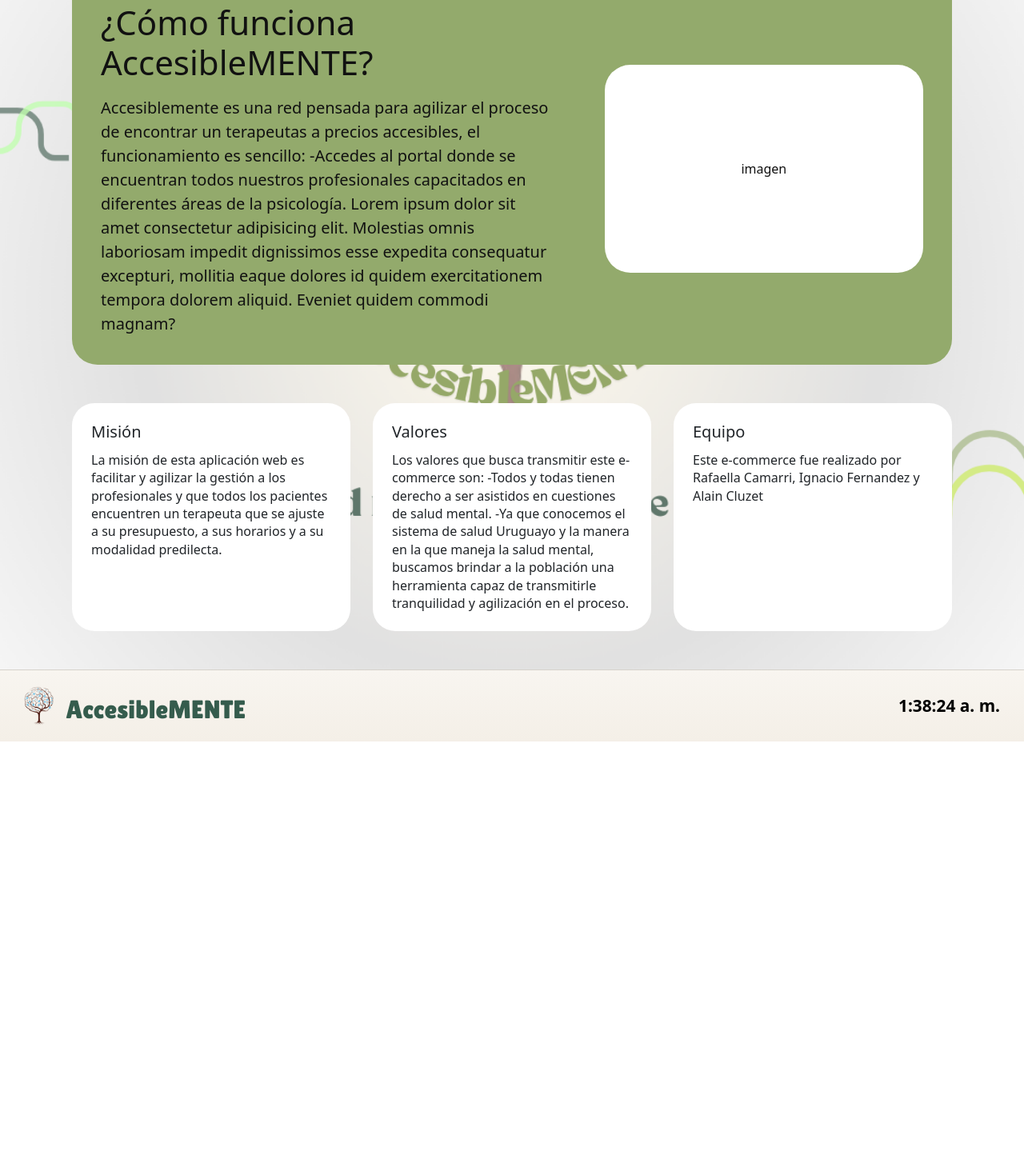
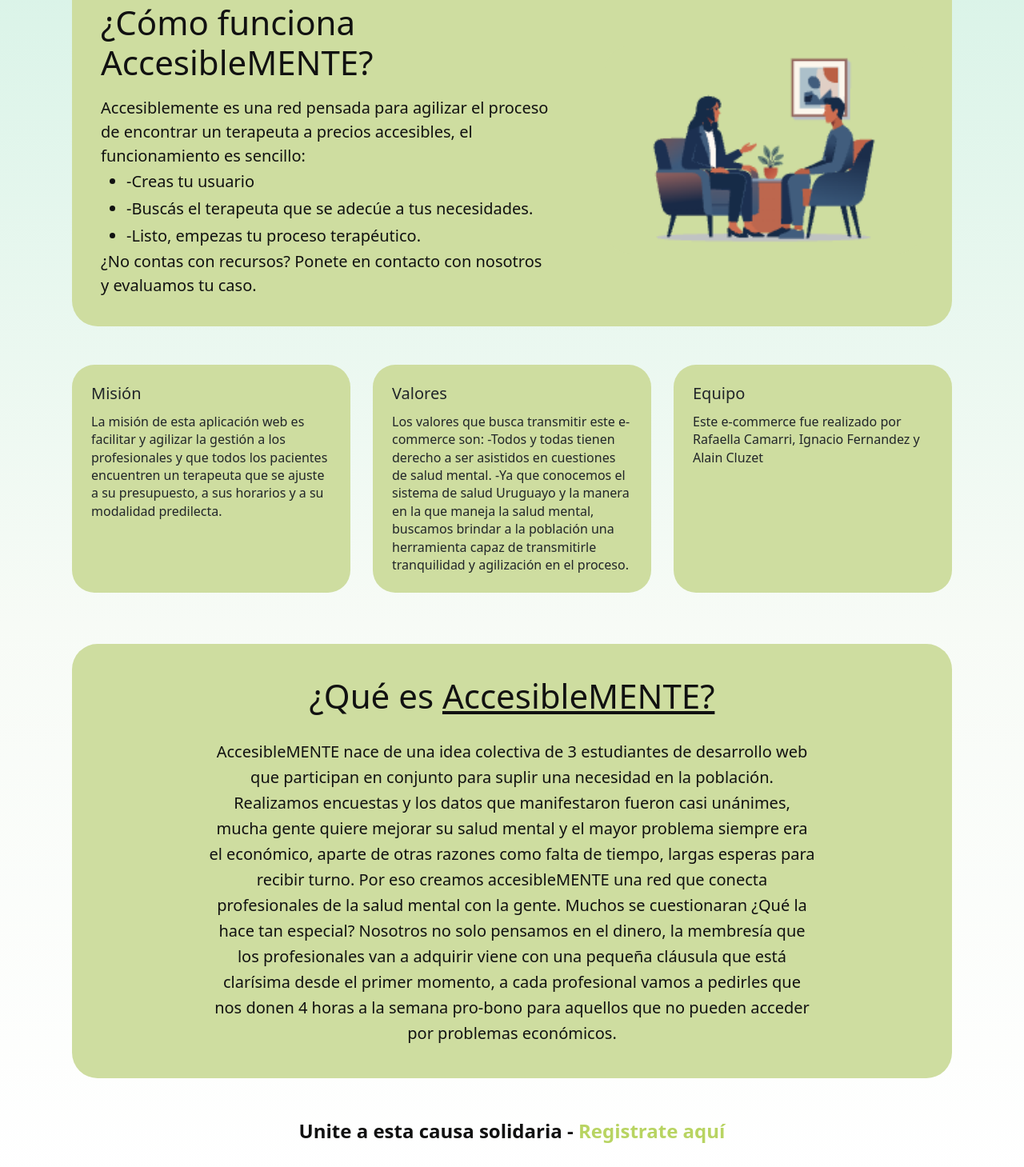
Before and after one commit to Alaincluzet/AccesibleMENTE, a React (Vite) app: page /sobre-nosotros in a window 1280 px wide. Shown: the part 171-1630 px from the top of the page at 80% size. Before the commit the page ends 1098 px from the top, so only its background shows below. Built offline with nearby package versions, Linux system fonts and the light colour scheme.

Commit message:
realicé segunda parte de la sección y cambié colores

```diff
--- a/src/pages/AboutUs.css
+++ b/src/pages/AboutUs.css
@@ -1,11 +1,7 @@
 .aboutUs {
   min-height: 100vh;
   padding: 48px 32px;
-  background-color: #eef1dc;
-  background-image: url("/fondo.png");
-  background-size: cover;
-  background-position: center;
-  background-repeat: no-repeat;
+  background: linear-gradient(to bottom, #d8f3e7 0%, #f7fbf6 55%, #ffffff 100%);
 }
 .about-hero {
   max-width: 1100px;
@@ -15,7 +11,7 @@
   grid-template-columns: 1.2fr 0.8fr;
   gap: 32px;
   align-items: center;
-  background-color: #93aa6c;
+  background-color: #cedda0;
   border-radius: 32px;
 }
 
@@ -31,13 +27,26 @@
   line-height: 1.5;
   color: #111;
 }
+.about-text ul {
+  max-width: 560px;
+  margin: 0;
+  font-size: 20px;
+  line-height: 1.7;
+  color: #111;
+}
 .about-imagen {
   min-height: 260px;
   display: grid;
   place-items: center;
-  background-color: #ffffff;
+  background-color: #cedda0;
   border-radius: 32px;
   color: #111;
+}
+.about-imagen img {
+  width: 95%;
+  max-width: 300px;
+  height: auto;
+  display: block;
 }
 .about-cards {
   max-width: 1100px;
@@ -50,7 +59,7 @@
 .about-card {
   min-height: 170px;
   padding: 24px;
-  background-color: #ffffff;
+  background-color: #cedda0;
   border-radius: 28px;
 }
 .about-card h3 {
@@ -60,6 +69,48 @@
 .about-card p {
   margin: 0;
   line-height: 1.4;
+}
+.about-info {
+  max-width: 1100px;
+  margin: 64px auto 0;
+  text-align: center;
+}
+.about-info h1 {
+  margin: 0 0 28px;
+  font-size: 42px;
+  color: #111;
+}
+.about-info-box {
+  padding: 40px;
+  background-color: #cedda0;
+  border-radius: 32px;
+}
+.about-info-box p {
+  max-width: 760px;
+  margin: 0 auto;
+  font-size: 20px;
+  line-height: 1.6;
+  color: #111;
+  text-align: center;
+}
+.about-register {
+  max-width: 1100px;
+  margin: 48px auto 0;
+  text-align: center;
+}
+.about-register p {
+  margin: 0;
+  font-size: 24px;
+  font-weight: 600;
+  color: #111;
+}
+.about-register a {
+  color: #b8d462;
+  text-decoration: none;
+  font-weight: 700;
+}
+.about-register a:hover {
+  text-decoration: underline;
 }
 @media (max-width: 768px) {
   .aboutUs {
@@ -75,7 +126,14 @@
   .about-cards {
     grid-template-columns: repeat(2, 1fr);
   }
+  .about-info h2 {
+    font-size: 34px;
+  }
+  .about-info-box {
+    padding: 28px;
+  }
 }
+
 @media (max-width: 480px) {
   .about-cards {
     grid-template-columns: 1fr;
--- a/src/pages/AboutUs.jsx
+++ b/src/pages/AboutUs.jsx
@@ -1,3 +1,4 @@
+import { Link, Links } from "react-router-dom";
 import NavbarComponent from "../components/layouts/NavBarComponent";
 import "./AboutUs.css";
 function AboutUs() {
@@ -8,17 +9,21 @@ function AboutUs() {
           <h1>¿Cómo funciona AccesibleMENTE?</h1>
           <p>
             Accesiblemente es una red pensada para agilizar el proceso de
-            encontrar un terapeutas a precios accesibles, el funcionamiento es
-            sencillo: -Accedes al portal donde se encuentran todos nuestros
-            profesionales capacitados en diferentes áreas de la psicología.
-            Lorem ipsum dolor sit amet consectetur adipisicing elit. Molestias
-            omnis laboriosam impedit dignissimos esse expedita consequatur
-            excepturi, mollitia eaque dolores id quidem exercitationem tempora
-            dolorem aliquid. Eveniet quidem commodi magnam?
+            encontrar un terapeuta a precios accesibles, el funcionamiento es
+            sencillo:
+          </p>
+          <ul>
+            <li>-Creas tu usuario</li>
+            <li>-Buscás el terapeuta que se adecúe a tus necesidades.</li>
+            <li>-Listo, empezas tu proceso terapéutico.</li>
+          </ul>
+          <p id="text">
+            ¿No contas con recursos? Ponete en contacto con nosotros y evaluamos
+            tu caso.
           </p>
         </div>
         <div className="about-imagen">
-          <span>imagen</span>
+          <img src="/hero.png" alt="sesion-de-terapia" />
         </div>
       </section>
       <section className="about-cards">
@@ -51,6 +56,35 @@ function AboutUs() {
           </p>
         </article>
       </section>
+      <section className="about-info">
+        <div className="about-info-box">
+          <h1>
+            {" "}
+            ¿Qué es <u>AccesibleMENTE?</u>
+          </h1>
+          <p>
+            AccesibleMENTE nace de una idea colectiva de 3 estudiantes de
+            desarrollo web que participan en conjunto para suplir una necesidad
+            en la población. Realizamos encuestas y los datos que manifestaron
+            fueron casi unánimes, mucha gente quiere mejorar su salud mental y
+            el mayor problema siempre era el económico, aparte de otras razones
+            como falta de tiempo, largas esperas para recibir turno. Por eso
+            creamos accesibleMENTE una red que conecta profesionales de la salud
+            mental con la gente. Muchos se cuestionaran ¿Qué la hace tan
+            especial? Nosotros no solo pensamos en el dinero, la membresía que
+            los profesionales van a adquirir viene con una pequeña cláusula que
+            está clarísima desde el primer momento, a cada profesional vamos a
+            pedirles que nos donen 4 horas a la semana pro-bono para aquellos
+            que no pueden acceder por problemas económicos.
+          </p>
+        </div>
+      </section>
+      <section className="about-register">
+        <p>
+          Unite a esta causa solidaria -{" "}
+          <Link to="/registro">Registrate aquí</Link>
+        </p>
+      </section>
     </main>
   );
 }
```
Also changed, not shown: public/hero.png (added).
